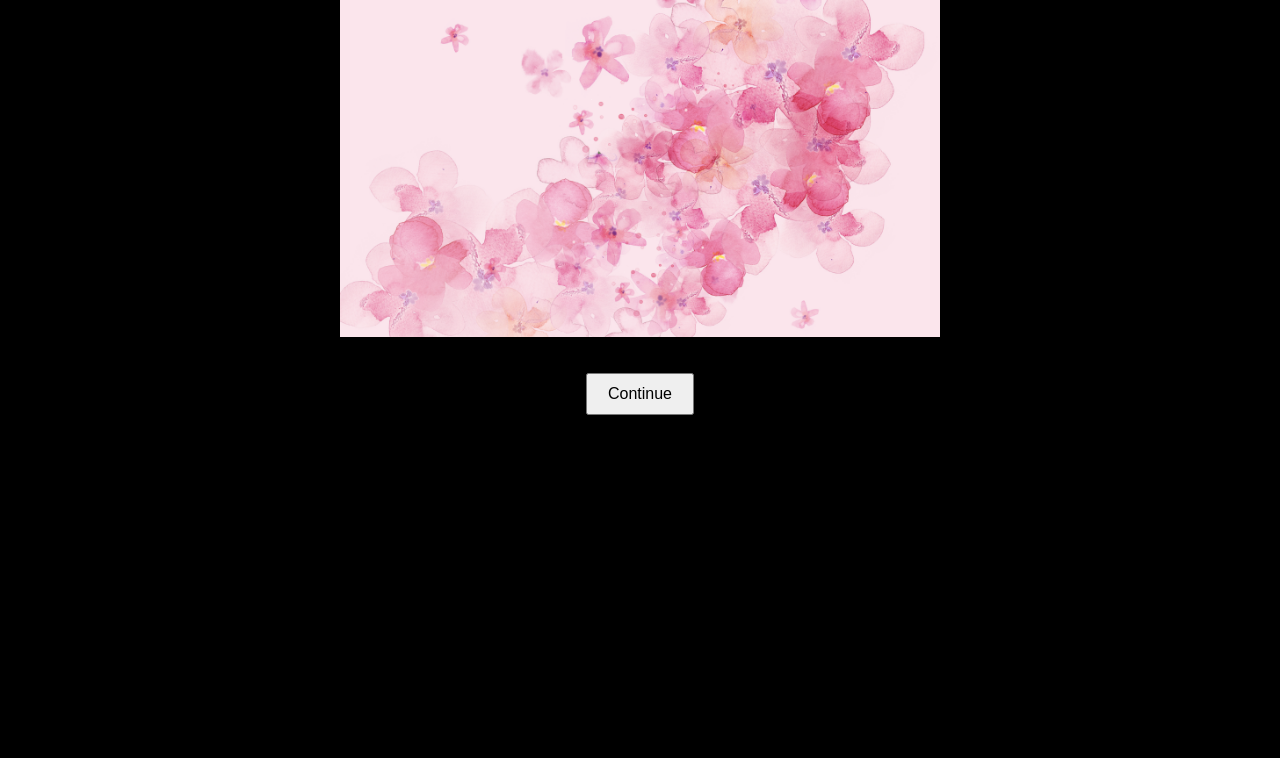
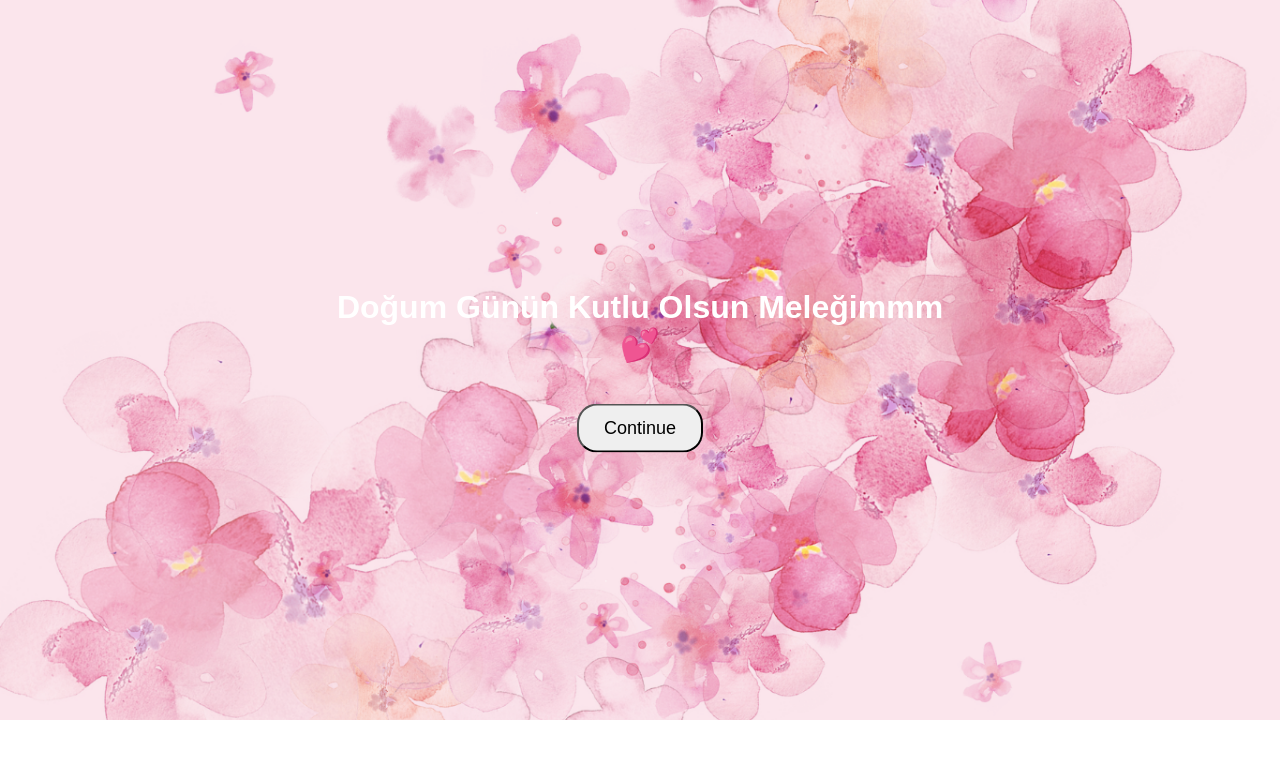
Before and after one commit to lastwordsofashootingstar/myangels-birthday, a plain HTML site: page index.html in a window 1280 px wide. Drawn offline with Linux system fonts and the light colour scheme.

Commit message:
Update index.html

```diff
--- a/index.html
+++ b/index.html
@@ -1,18 +1,38 @@
+<!DOCTYPE html>
 <html>
 <head>
 <title>For You 💖</title>
 </head>
 
-<body style="margin:0; text-align:center; background:black;">
+<body style="margin:0; font-family:Arial;">
 
-<img src="index.png" style="width:100%; max-width:600px; display:block; margin:auto;">
+<div style="
+    position:relative;
+    text-align:center;
+    color:white;
+">
 
-<br><br>
+    <!-- Arka plan resmi -->
+    <img src="index.png" style="width:100%; display:block;">
 
-<button onclick="location.href='giris.html'"
-        style="padding:10px 20px; font-size:16px;">
-Continue
-</button>
+    <!-- Üstüne gelecek yazılar -->
+    <div style="
+        position:absolute;
+        top:50%;
+        left:50%;
+        transform:translate(-50%, -50%);
+    ">
+
+        <h1>Doğum Günün Kutlu Olsun Meleğimmm 💕</h1>
+        <br>
+        <button onclick="location.href='giris.html'"
+            style="padding:12px 25px; font-size:18px; border-radius:20px;">
+            Continue
+        </button>
+
+    </div>
+
+</div>
 
 </body>
 </html>
```
